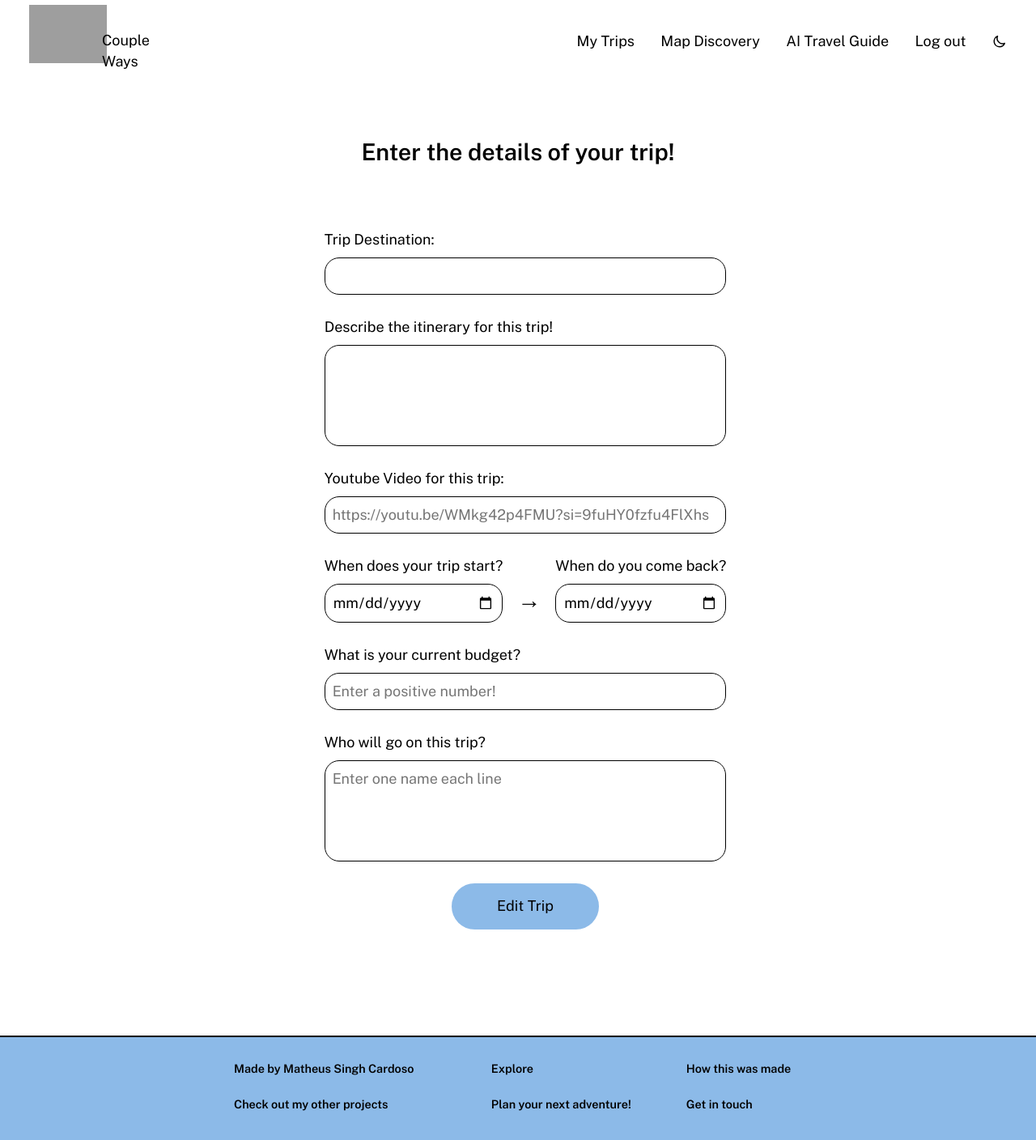
After one commit to Snapcaszz/CoupleWays, a Flask app: template couple_ways/templates/edit_trip.html in a window 1280 px wide. The commit adds this page. Shown: the whole page at 81% size. Run offline with Flask 3, Linux system fonts and the light colour scheme; the template is opened without the code that fills it: values that come from a table or form of the project are taken from there, others are empty; grey boxes are pictures that could not be loaded.

Commit message:
Implemented a edit trip feature, for the user to include the trip itinerary and a video for the trip

```diff
--- a/couple_ways/forms.py
+++ b/couple_ways/forms.py
@@ -1,6 +1,7 @@
 from flask_wtf import FlaskForm
 from wtforms import FloatField, StringField, SubmitField, TextAreaField, DateField
 from wtforms.validators import InputRequired, NumberRange, DataRequired, ValidationError
+from couple_ways.utils.functions import youtube_url_to_embed
 
 
 class StringListField(TextAreaField):
@@ -45,3 +46,26 @@ class NewTripForm(FlaskForm):
         if form.start_date.data and field.data:
             if form.start_date.data >= field.data:
                 raise ValidationError("End date must be higher than the start date.")
+
+class EditTripForm(NewTripForm):
+    destination = StringField("Trip Destination:", validators=[InputRequired()])
+    current_budget = FloatField(
+        "What is your current budget?",
+        render_kw={"placeholder": "Enter a positive number!"},
+        validators=[
+            InputRequired(message='Please enter valid budget'),
+            NumberRange(min=0, max=None, message='Please enter a positive number!'),
+        ],
+    )
+    trip_itinerary = StringListField("Describe the itinerary for this trip!")
+    video_of_the_trip = StringField(
+        "Youtube Video for this trip:",
+        render_kw={"placeholder": "https://youtu.be/WMkg42p4FMU?si=9fuHY0fzfu4FlXhs"},
+        )
+    submit = SubmitField("Edit Trip")
+
+    def validate_video_of_the_trip(form, field):
+        if field.data:
+            video_embed= youtube_url_to_embed(field.data)
+            if not video_embed:
+                raise ValidationError("Input the right link format!")
--- a/couple_ways/static/css/trip.css
+++ b/couple_ways/static/css/trip.css
@@ -50,6 +50,7 @@
     box-shadow: 0 5px 15px 0 rgba(0, 0, 0, 0.25),
         0 15px 35px 0 rgba(0, 0, 0, 0.25);
     border-radius: 4px;
+    margin-top: 2.5rem;
 }
 
 .trip__itinerary {
@@ -96,3 +97,7 @@
     display: flex;
     margin-left: 0.3rem;
 }
+
+.itinerary_line {
+    padding: 0.5rem;
+}
--- /dev/null
+++ b/couple_ways/templates/edit_trip.html
@@ -0,0 +1,28 @@
+{% from 'macros/fields.html' import render_area_field, render_text_field, render_date_field %}
+
+{% extends 'layout.html' %}
+
+{% block main_content %}
+<div class="form__block">
+    <h1 class="form__title">Enter the details of your trip!</h1>
+    <form name="add_movie" method="post" novalidate class="form">
+        <div class="form__container">
+            {{ form.hidden_tag() }}
+            {{ form.csrt_token }}
+            {{ render_text_field(form.destination) }}
+            {{ render_area_field(form.trip_itinerary) }}
+            {{ render_text_field(form.video_of_the_trip) }}
+            <div class="form__container--dates">
+                {{ render_date_field(form.start_date) }} {{form.hidden_tag()}}
+                <span class="form__container--dates--arrow">&rarr;</span>
+                {{ render_date_field(form.end_date) }} {{form.hidden_tag()}}
+            </div>
+            {{ render_text_field(form.current_budget) }}
+            {{ render_area_field(form.travelers) }}
+            <div class="form__button--container">
+                {{ form.submit(class_="button form--button") }}
+            </div>
+        </div>
+    </form>
+</div>
+{% endblock %}
```
Also changed, not shown: couple_ways/models.py (+6 -10 lines), couple_ways/routes.py (+28 -6 lines), couple_ways/templates/trip.html (+10 -8 lines), couple_ways/utils/functions.py (+9 -0 lines).
